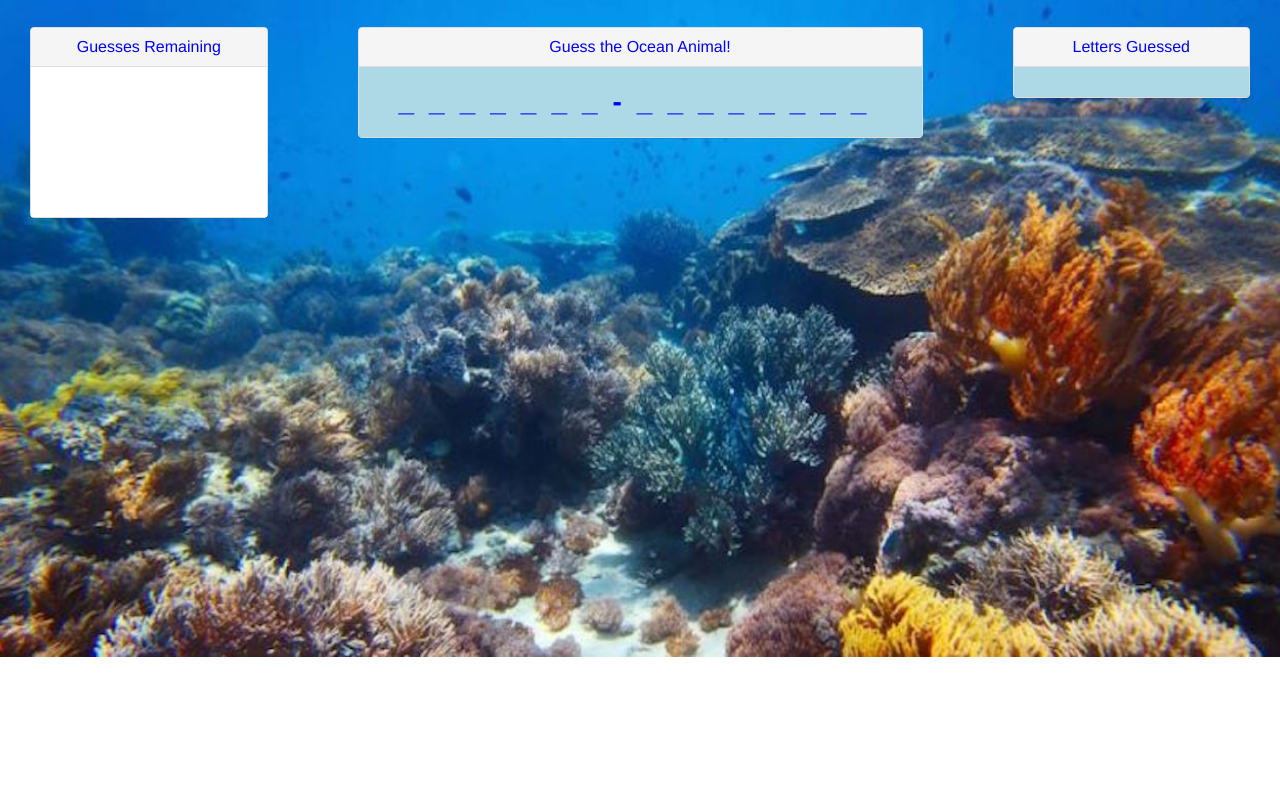
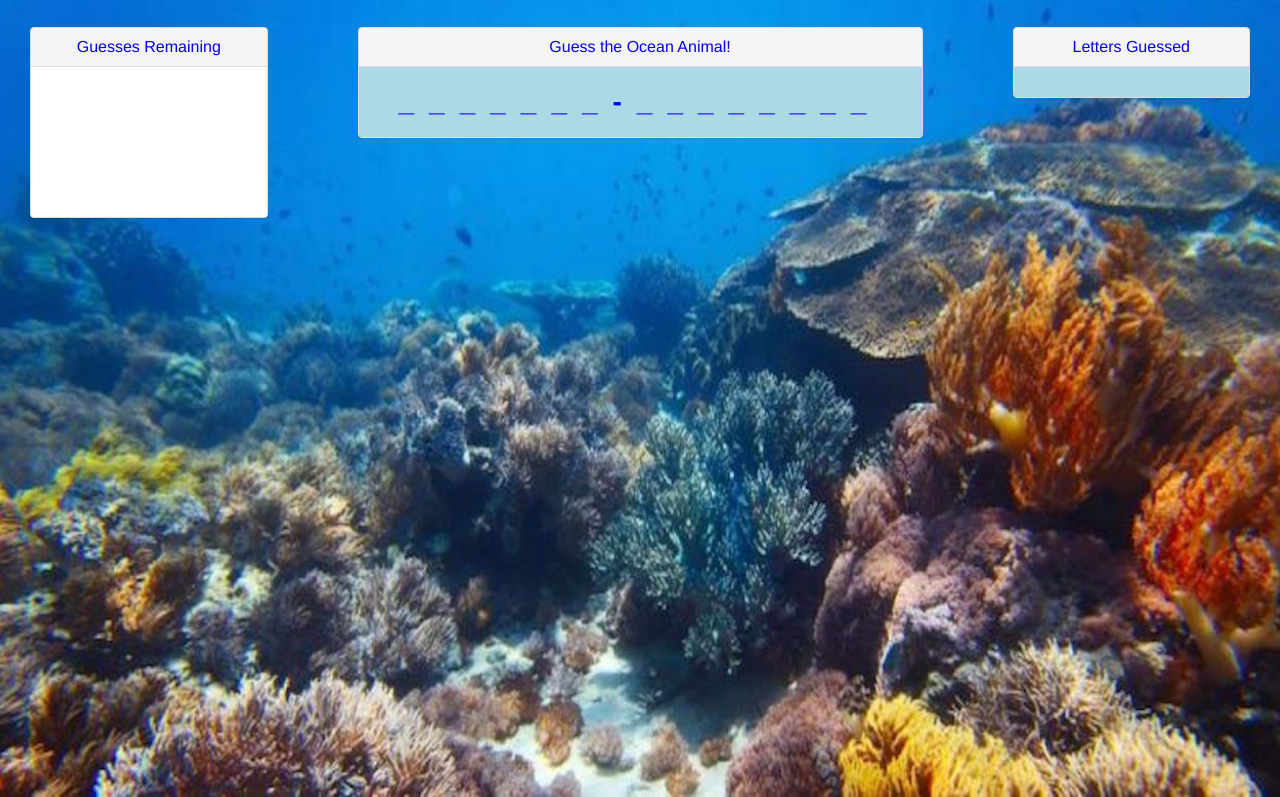
Before and after one commit to ryans93/Hangman-Game, a plain HTML site: page index.html in a window 1280 px wide. Shown: the part 103-900 px from the top of the page. Before the commit the page ends 800 px from the top, so only its background shows below. Drawn offline with nearby package versions, Linux system fonts and the light colour scheme.

Commit message:
fixed display bug

```diff
--- a/assets/css/style.css
+++ b/assets/css/style.css
@@ -25,7 +25,10 @@ h1{
     background-image: url("../images/reef.jpeg");
     background-size: 100% 100%;
     background-repeat: no-repeat;
-    height: 660px;
+    height: 100%;
+    position: absolute;
+    right: 0px;
+    left: 0px;
 }
 
 .panel-default{
```
